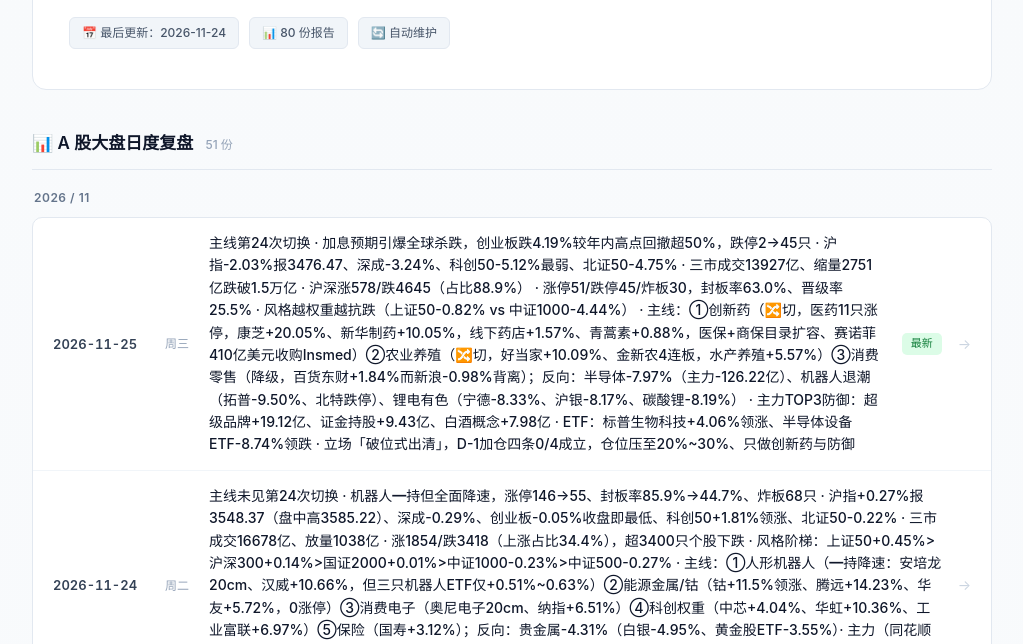
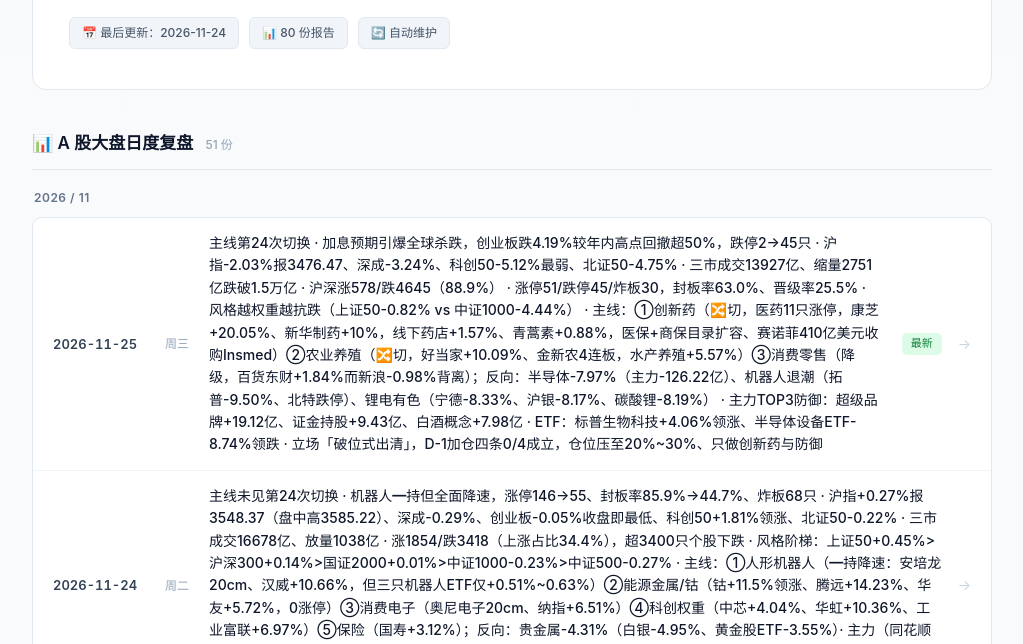
Before and after one commit to frank59/frank59.github.io, a plain HTML site: page investment/index.html in a window 1280 px wide. Shown: the part 156-800 px from the top of the page, without its empty margins (128-1151 px from the left). Drawn offline with Linux system fonts and the light colour scheme.

Commit message:
Site updated: 2026-11-25 15:36:54

```diff
--- a/investment/index.html
+++ b/investment/index.html
@@ -215,7 +215,7 @@
         <a class="item" href="ashare/review/2026/11/20261125.html">
           <span class="item-date">2026-11-25</span>
           <span class="item-weekday">周三</span>
-          <span class="item-name">主线第24次切换 · 加息预期引爆全球杀跌，创业板跌4.19%较年内高点回撤超50%，跌停2→45只 · 沪指-2.03%报3476.47、深成-3.24%、科创50-5.12%最弱、北证50-4.75% · 三市成交13927亿、缩量2751亿跌破1.5万亿 · 沪深涨578/跌4645（占比88.9%） · 涨停51/跌停45/炸板30，封板率63.0%、晋级率25.5% · 风格越权重越抗跌（上证50-0.82% vs 中证1000-4.44%） · 主线：①创新药（🔀切，医药11只涨停，康芝+20.05%、新华制药+10.05%，线下药店+1.57%、青蒿素+0.88%，医保+商保目录扩容、赛诺菲410亿美元收购Insmed）②农业养殖（🔀切，好当家+10.09%、金新农4连板，水产养殖+5.57%）③消费零售（降级，百货东财+1.84%而新浪-0.98%背离）；反向：半导体-7.97%（主力-126.22亿）、机器人退潮（拓普-9.50%、北特跌停）、锂电有色（宁德-8.33%、沪银-8.17%、碳酸锂-8.19%） · 主力TOP3防御：超级品牌+19.12亿、证金持股+9.43亿、白酒概念+7.98亿 · ETF：标普生物科技+4.06%领涨、半导体设备ETF-8.74%领跌 · 立场「破位式出清」，D-1加仓四条0/4成立，仓位压至20%~30%、只做创新药与防御</span>
+          <span class="item-name">主线第24次切换 · 加息预期引爆全球杀跌，创业板跌4.19%较年内高点回撤超50%，跌停2→45只 · 沪指-2.03%报3476.47、深成-3.24%、科创50-5.12%最弱、北证50-4.75% · 三市成交13927亿、缩量2751亿跌破1.5万亿 · 沪深涨578/跌4645（88.9%） · 涨停51/跌停45/炸板30，封板率63.0%、晋级率25.5% · 风格越权重越抗跌（上证50-0.82% vs 中证1000-4.44%） · 主线：①创新药（🔀切，医药11只涨停，康芝+20.05%、新华制药+10%，线下药店+1.57%、青蒿素+0.88%，医保+商保目录扩容、赛诺菲410亿美元收购Insmed）②农业养殖（🔀切，好当家+10.09%、金新农4连板，水产养殖+5.57%）③消费零售（降级，百货东财+1.84%而新浪-0.98%背离）；反向：半导体-7.97%（主力-126.22亿）、机器人退潮（拓普-9.50%、北特跌停）、锂电有色（宁德-8.33%、沪银-8.17%、碳酸锂-8.19%） · 主力TOP3防御：超级品牌+19.12亿、证金持股+9.43亿、白酒概念+7.98亿 · ETF：标普生物科技+4.06%领涨、半导体设备ETF-8.74%领跌 · 立场「破位式出清」，D-1加仓四条0/4成立，仓位压至20%~30%、只做创新药与防御</span>
           <span class="item-tag fresh">最新</span>
           <span class="item-arrow">→</span>
         </a>
```
